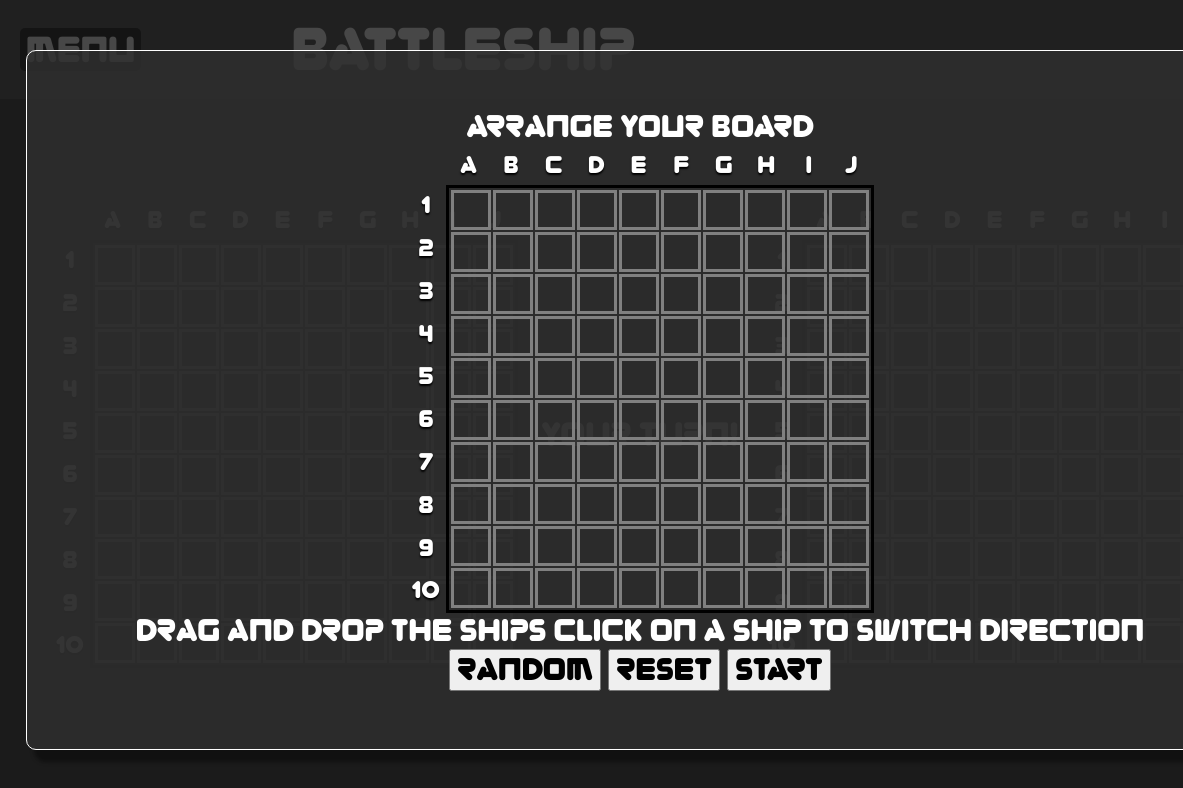
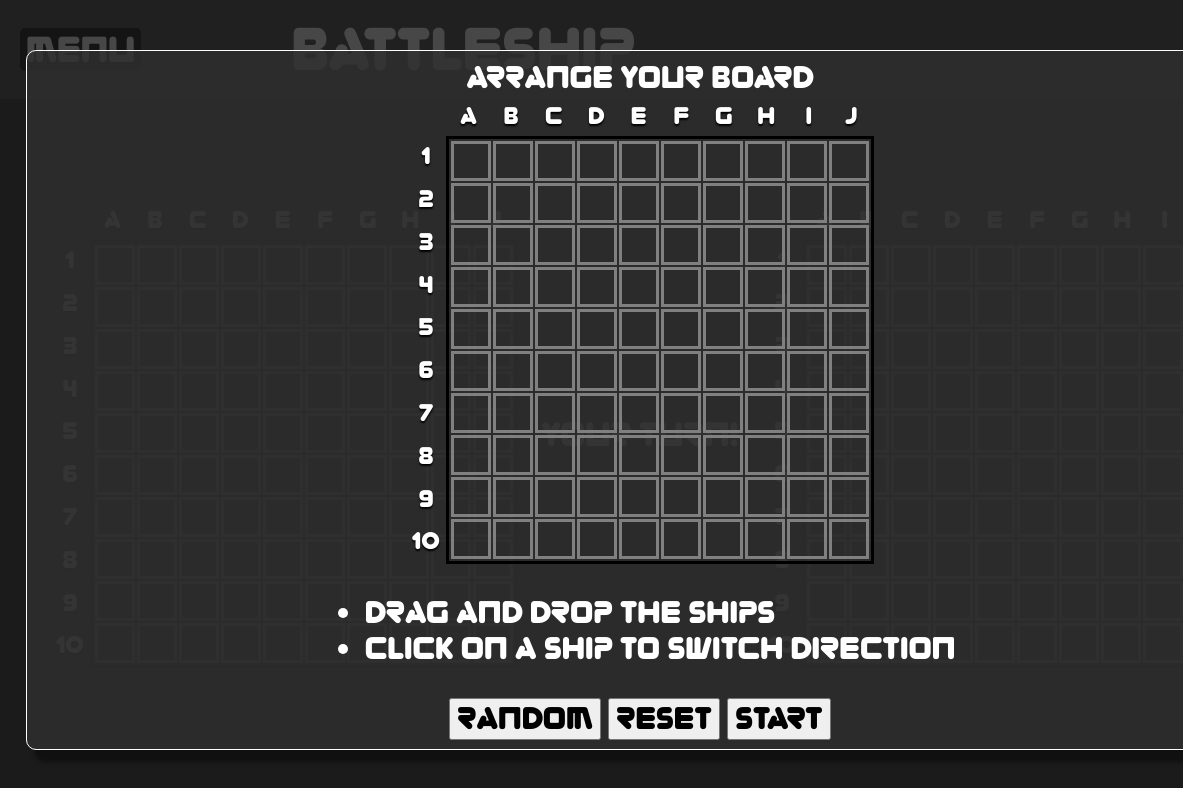
Before and after one commit to taejin5314/battle-ship, a website: page public/index.html in a window 1280 px wide. Both pictures are taken after a click on the button "New game". Shown: the full height of the page, 0-1183 px from the left. Drawn offline with nearby package versions, Linux system fonts and the light colour scheme.

Commit message:
add components in index.html

```diff
--- a/public/index.html
+++ b/public/index.html
@@ -368,7 +368,7 @@
       <!-- New game board generator -->
       <div class="new-game-board">
         <div class="new-game-board-container">
-          <span>Arrange your board</span>
+          <span class="new-game-board-title">Arrange your board</span>
           <div class="new-game-board-content">
             <div class="board-container">
               <div class="cords letters">
@@ -521,13 +521,15 @@
             <div class="new-game-board-ships"></div>
           </div>
           <div class="new-game-board-caution">
-            <span>Drag and drop the ships</span>
-            <span>Click on a ship to switch direction</span>
+            <ul>
+              <li>Drag and drop the ships</li>
+              <li>Click on a ship to switch direction</li>
+            </ul>
           </div>
-          <div>
-            <button>Random</button>
-            <button>Reset</button>
-            <button>Start</button>
+          <div class="new-game-board-footer">
+            <button class="new-game-board-random">Random</button>
+            <button class="new-game-board-reset">Reset</button>
+            <button class="new-game-board-start">Start</button>
           </div>
         </div>
       </div>
```
